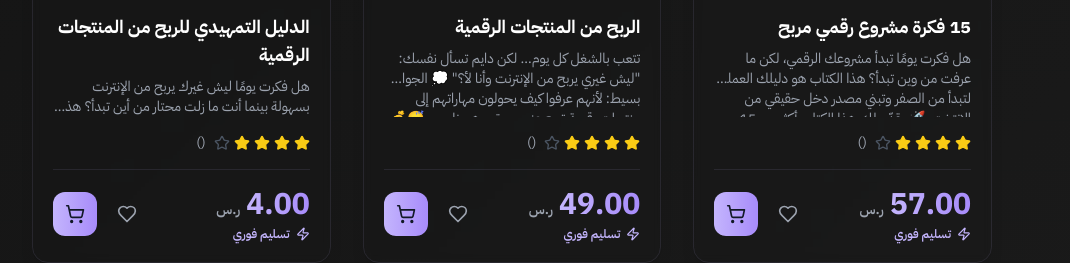
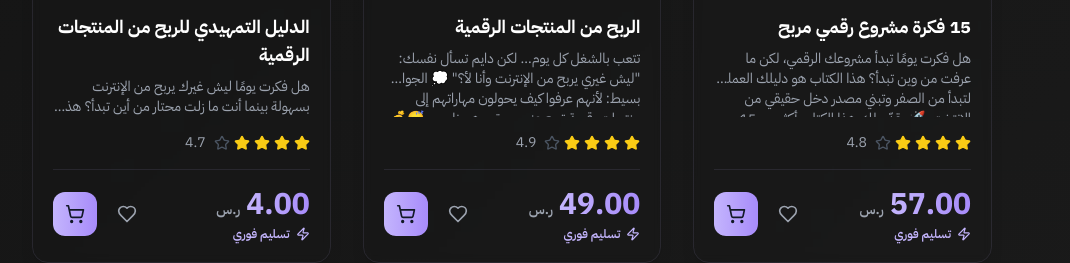
Before and after one commit to leve1up321/no-db-backend-magic, a Next.js app: page / in a window 1280 px wide. Shown: the part 1260-1523 px from the top of the page, without its empty margins (128-1198 px from the left). Built offline with nearby package versions, Linux system fonts and the light colour scheme.

Commit message:
إصلاح خطأ reviews في ProductGrid
- حذف product.reviews من ProductGrid
- عرض rating فقط بدلاً من عدد التقييمات
- إصلاح build error

Co-authored-by: leve1up321 <leve1up999q@gmail.com>

```diff
--- a/components/ProductGrid.tsx
+++ b/components/ProductGrid.tsx
@@ -122,7 +122,7 @@ export default function ProductGrid() {
                   ))}
                 </div>
                 <span className="text-xs sm:text-sm text-gray-400">
-                  ({product.reviews})
+                  {product.rating.toFixed(1)}
                 </span>
               </div>
 
```
